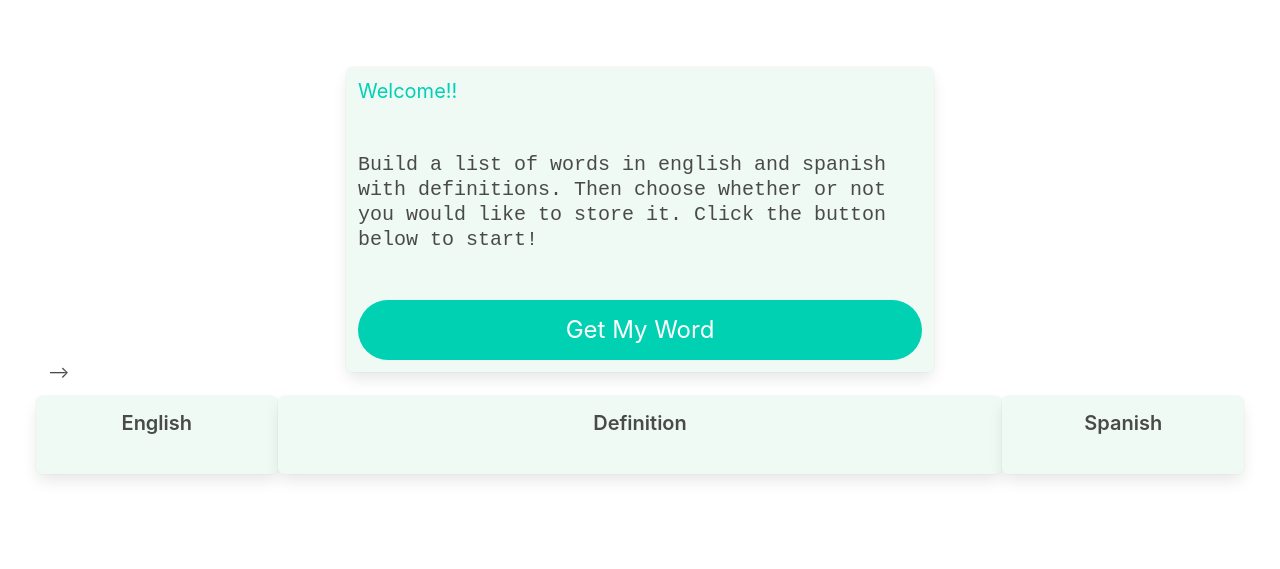
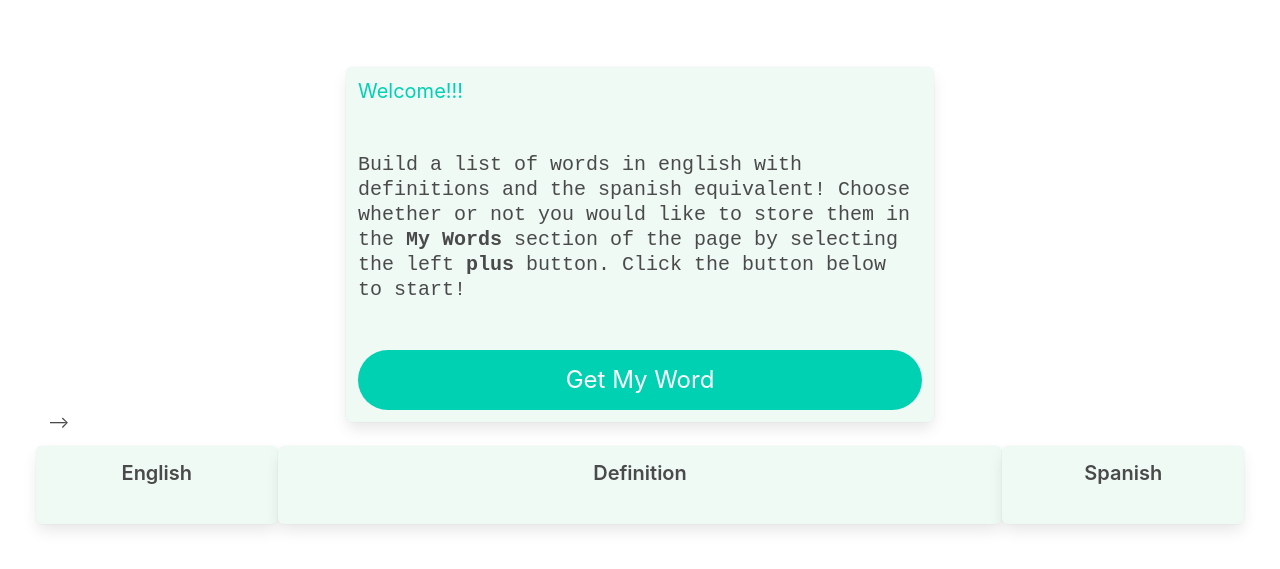
Before and after one commit to Lonxyboi22/vocabBuilder, a plain HTML site: page index.html in a window 1280 px wide. Shown: the part 77-646 px from the top of the page. Drawn offline with nearby package versions, Linux system fonts and the light colour scheme.

Commit message:
Added more information to paragraph and added bold style

```diff
--- a/index.html
+++ b/index.html
@@ -7,7 +7,6 @@
     <link rel="stylesheet" href="https://cdn.jsdelivr.net/npm/bulma@0.9.4/css/bulma-rtl.min.css"/>
     <link rel="stylesheet" href="./assets/style.css"/>
     <link rel="secondpage" href="./mywords.html">
-
     <title>Vocab Builder</title>
 </head>
 <body>
@@ -31,7 +30,7 @@
 
             <div class="columns is-mobile is-centered">
                 <div class="column is-half has-background-success-light box">
-                    <h1 class="subtitle has-text-primary">Welcome!!</h1><br><h2 class="subtitle is-family-monospace">Build a list of words in english and spanish with definitions. Then choose whether or not you would like to store it. Click the button below to start!</h5><br>
+                    <h1 class="subtitle has-text-primary">Welcome!!!</h1><br><h2 class="subtitle is-family-monospace">Build a list of words in english with definitions and the spanish equivalent! Choose whether or not you would like to store them in the<span class="has-text-weight-bold"> My Words </span>section of the page by selecting the left <span class="has-text-weight-bold">plus</span> button. Click the button below to start!</h5><br>
                         <div class="control">
                             <button id="get-word" class="button is-primary is-large is-fullwidth is-rounded" type="submit">Get My Word</button>
                         </div>
```
